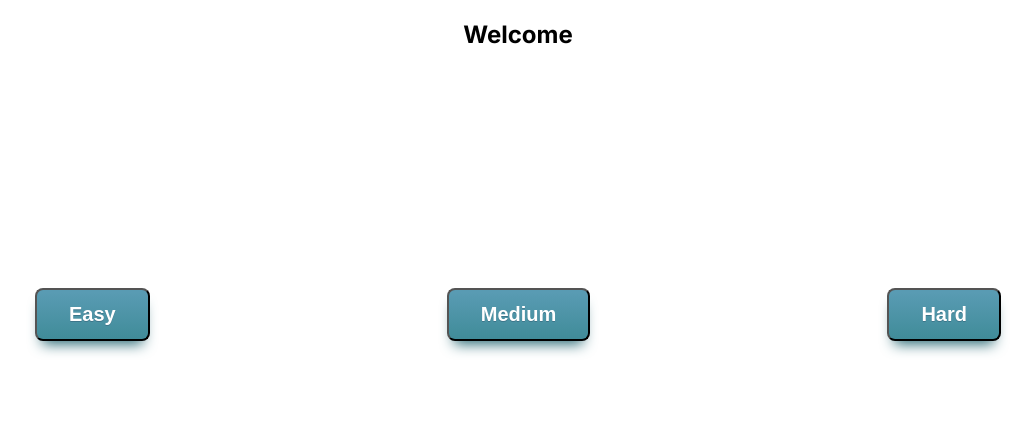
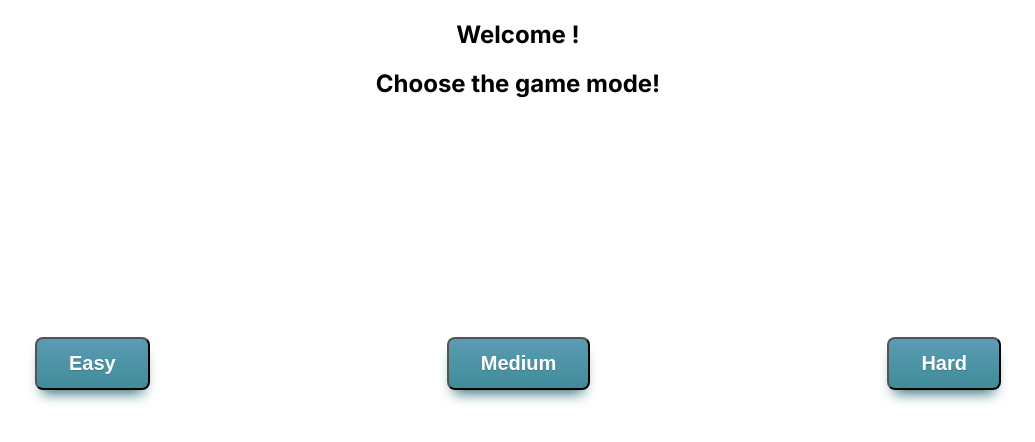
Before and after one commit to masters-of-the-universee/triwow, a React (Create React App) app: page /mode-selection in a window 1280 px wide. Shown: the top 442 px of the page, without its empty margins (122-1157 px from the left). Built offline with nearby package versions, Linux system fonts and the light colour scheme.

Commit message:
updated mod select

```diff
--- a/src/views/mode-select-page/mode-select-page.js
+++ b/src/views/mode-select-page/mode-select-page.js
@@ -1,23 +1,34 @@
 import './modeselectpage.scss';
-import React from 'react';
+import { Link } from "react-router-dom";
 import { connect } from 'react-redux';
 
 const ModeSelectPage = ({ value }) => {
+
+
   return (
-    <div>
+
+    <div className="container">
       <div className="navbar">
-        <h2> Welcome {value}</h2>
+        <h2> Welcome {value} !</h2>
+        <h2> Choose the game mode!</h2>
       </div>
       <div className="buttons">
+        <Link style={{ textDecoration: 'none' }} to={{pathname:"/random-category"}}>
         <button className="button">Easy <span className="tooltiptext tooltiptext-left">
           Lorem ipsum dolor sit amet consectetur adipisicing elit. Deserunt numquam recusandae, ad consequatur atque earum alias cupiditate eum esse, tempora dolores molestias labore hic? Cumque.</span> </button>
+          </Link>
+        <Link style={{ textDecoration: 'none' }} to={{pathname:"/random-category"}}>
         <button className="button">Medium <span className="tooltiptext tooltiptext-mid">
           Lorem ipsum dolor sit amet consectetur adipisicing elit. Amet nobis aperiam adipisci earum ipsum quia ut ad fugit accusantium sint tempora, aspernatur necessitatibus quam ratione?</span> </button>
+        </Link>
+        <Link style={{ textDecoration: 'none' }} to={{pathname:"/random-category"}}>
         <button className="button">Hard
         <span className="tooltiptext tooltiptext-right">
           Lorem ipsum dolor sit amet consectetur adipisicing elit. Dolor aliquid natus consequuntur voluptatem voluptatibus id ab blanditiis cupiditate autem, saepe quisquam accusamus necessitatibus eius consectetur!</span> </button>
+          </Link>
       </div>
     </div>
+
   );
 };
 
```
